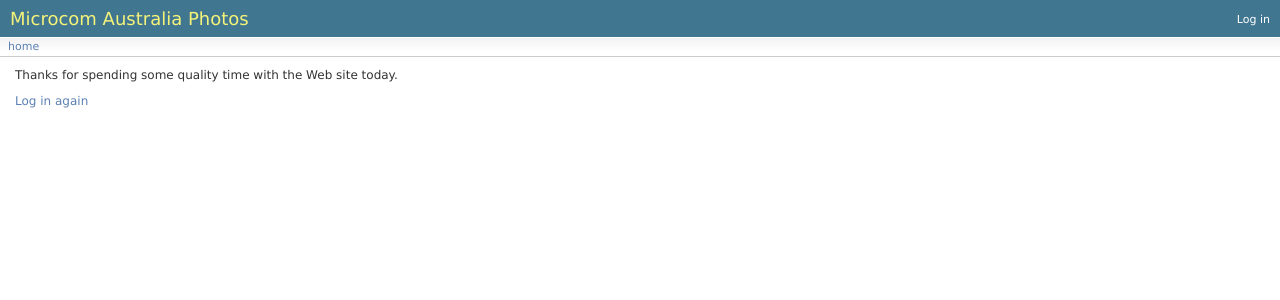
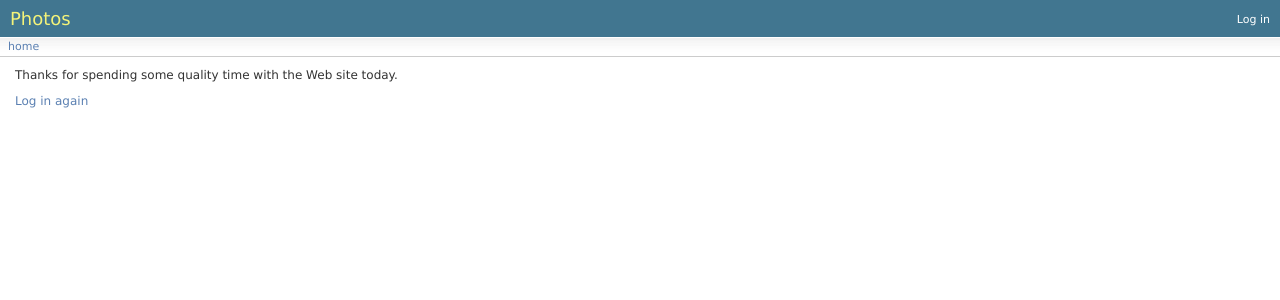
Before and after one commit to brianmay/spud, a Django app: template photos/templates/registration/logged_out.html in a window 1280 px wide. Shown: the top 300 px of the page. Run offline with Django 3.2, Linux system fonts and the light colour scheme; the template is opened without the code that fills it, so the values that code supplies are empty; parts of the project's set-up code (start-up, migrations or seed data) failed here and were passed over.

Commit message:
Get rid of company name.

```diff
--- a/photos/templates/base.html
+++ b/photos/templates/base.html
@@ -1,7 +1,7 @@
 <!DOCTYPE html PUBLIC "-//W3C//DTD XHTML 1.0 Strict//EN" "http://www.w3.org/TR/xhtml1/DTD/xhtml1-strict.dtd">
 <html xmlns="http://www.w3.org/1999/xhtml" lang="{{ LANGUAGE_CODE }}" xml:lang="{{ LANGUAGE_CODE }}" {% if LANGUAGE_BIDI %}dir="rtl"{% endif %}>
 <head>
-<title>Microcom Australia - {% block title %}{% endblock %}</title>
+<title>{% block title %}{% endblock %}</title>
 <link rel="stylesheet" type="text/css" href="{% block stylesheet %}{{ MEDIA_URL }}css/base.css{% endblock %}" />
 {% if LANGUAGE_BIDI %}<link rel="stylesheet" type="text/css" href="{% block stylesheet_rtl %}{{ MEDIA_URL }}css/rtl.css{% endblock %}" />{% endif %}
 {% block extrastyle %}{% endblock %}
--- a/photos/templates/base_site.html
+++ b/photos/templates/base_site.html
@@ -4,7 +4,7 @@
 {% block title %}{{ title|escape }} | {% trans 'site admin' %}{% endblock %}
 
 {% block branding %}
-<h1 id="site-name">{% trans 'Microcom Australia Photos' %}</h1>
+<h1 id="site-name">{% trans 'Photos' %}</h1>
 {% endblock %}
 
 {% block nav-global %}{% endblock %}
```
